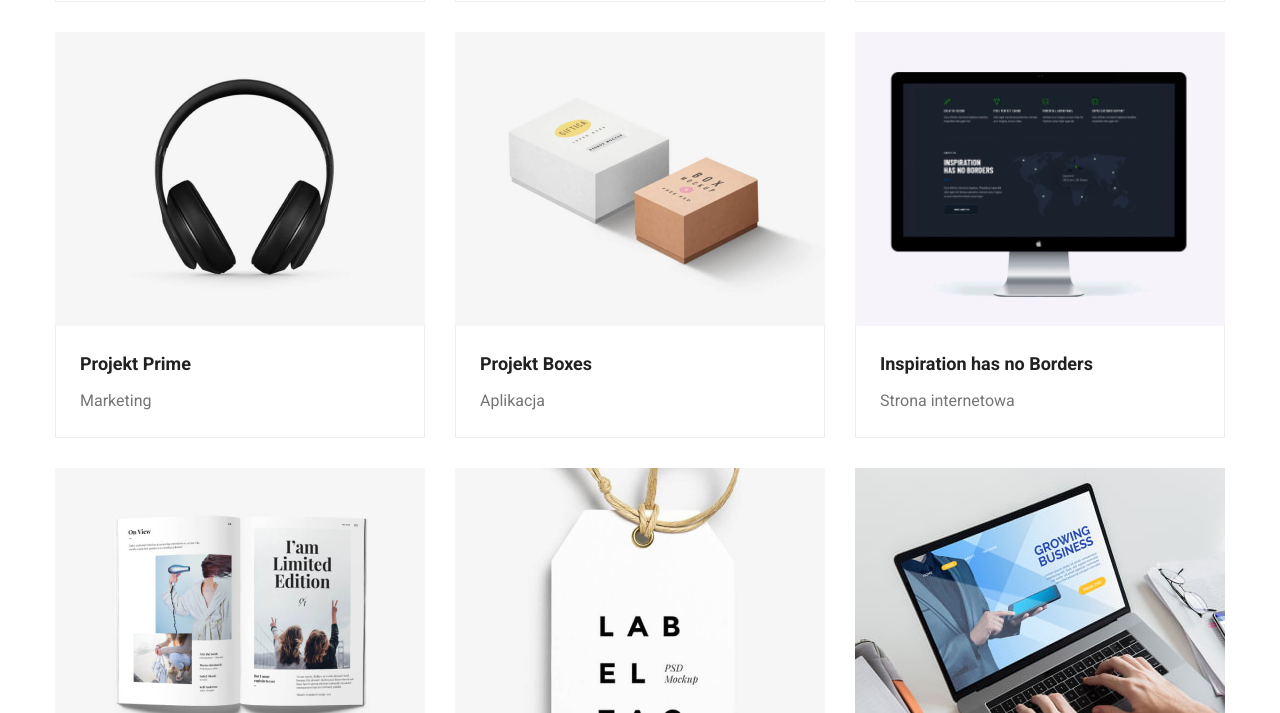
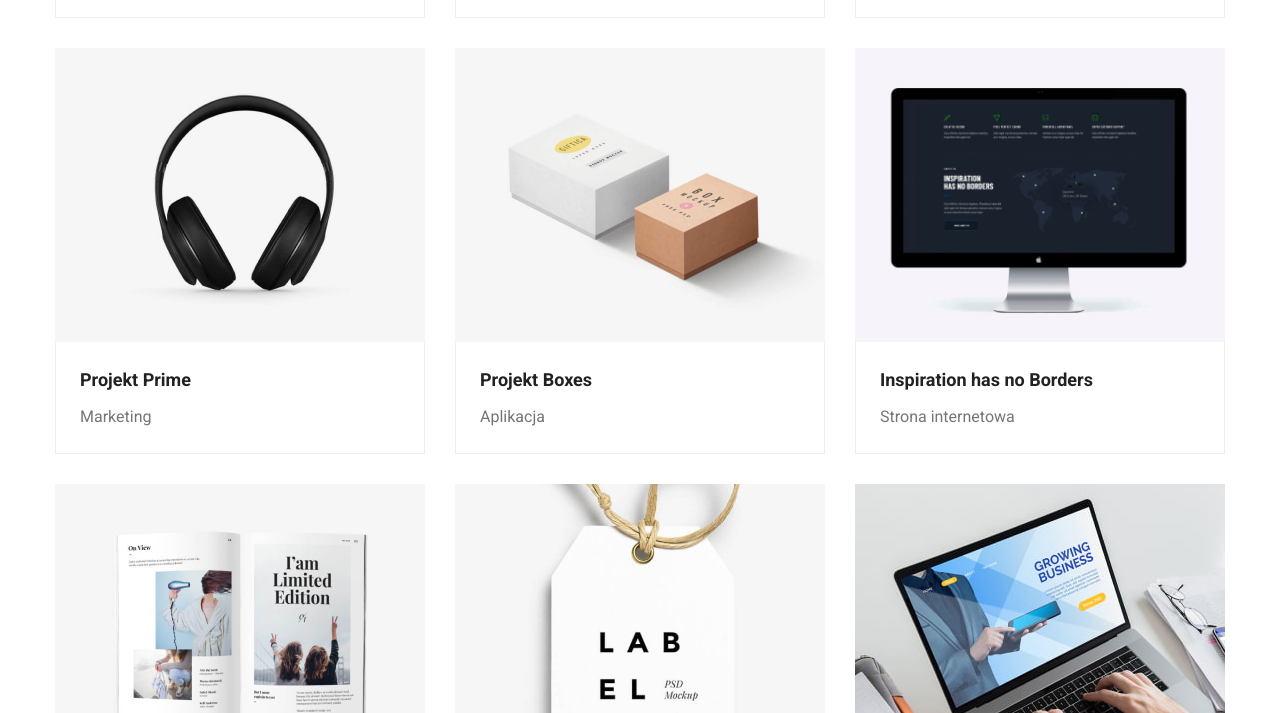
Before and after one commit to LukaszKocioll/goit-markup-hw-03, a plain HTML site: page portfolio.html in a window 1280 px wide. Shown: the part 665-1378 px from the top of the page. Drawn offline with nearby package versions, Linux system fonts and the light colour scheme.

Commit message:
Piąte oddanie

```diff
--- a/css/style.css
+++ b/css/style.css
@@ -344,8 +344,7 @@ header {
   justify-content: space-between;
 }
 .projects-flex {
-  margin: 0 auto;
-  padding: 34px 0 0 0;
+  margin: 50px auto 0 auto;
 }
 .our-job-flex {
   max-width: 1200px;
```
